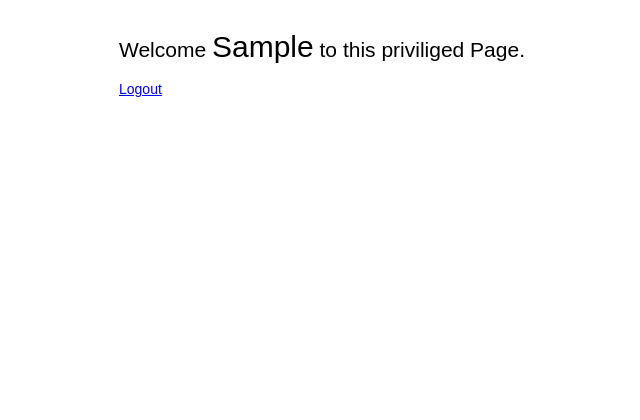
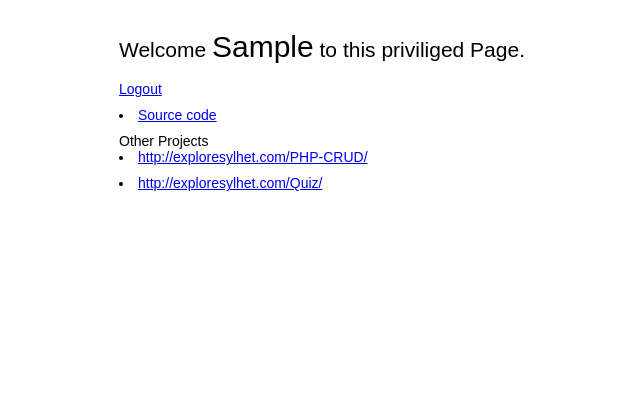
Before and after one commit to TheAhmadSharif/phpLab, a PHP site: page /welcome.php in a window 1280 px wide. Shown: the top 420 px of the page, without its empty margins (41-681 px from the left). Run offline with PHP 8.4, Linux system fonts and the light colour scheme; the visitor is signed in with stand-in values (Sample User, id 1).

Commit message:
content added

```diff
--- a/signup.php
+++ b/signup.php
@@ -21,7 +21,7 @@ if($_SERVER["REQUEST_METHOD"] == "POST"){
 
 
 
-     if (preg_match_all('/^[a-zA-Z]{4,20}$/', $password)) {
+     if (preg_match_all('/^[a-zA-Z0-9]{4,20}$/', $password)) {
          $flag = $flag + 1;
         }
      else {
@@ -104,6 +104,10 @@ if($_SERVER["REQUEST_METHOD"] == "POST"){
             <div>
                 <input type="submit" class="btn" value="Submit">
             </div>
+
+            <div>
+                <p>Already have account? <a href="login.php">Login</a></p>
+            </div>
         </form>
 
            <?php include 'footer.php'; ?>
--- a/style.css
+++ b/style.css
@@ -64,3 +64,12 @@ h2 {
 	font-size: 30px;
 	color: #000;
 }
+
+.container div {
+  margin-top: 10px;
+  margin-bottom: 10px;
+}
+
+.container div li {
+  margin-bottom: 10px;
+}
--- a/welcome.php
+++ b/welcome.php
@@ -13,9 +13,25 @@ if(!isset($_SESSION["loggedin"]) || $_SESSION["loggedin"] !== true){
 </head>
 <body>
 	<div class="container">
-			<h2>Welcome <span class="username"><?php echo $_SESSION["username"]; ?></span> to this priviliged Page.</h2>
+			<div>
+				<h2>Welcome <span class="username"><?php echo $_SESSION["username"]; ?></span> to this priviliged Page.</h2>
 
-			<a href="logout.php">Logout</a>
+				<a href="logout.php">Logout</a>
+			</div>  <!-- End -->
+
+			<div>
+				<li>
+					<a href="https://github.com/TheAhmadSharif/phpLab" target="_blank">Source code</a>
+				</li>
+				<div>
+					Other Projects
+					<li><a href="http://exploresylhet.com/PHP-CRUD/index.php" target="_blank">http://exploresylhet.com/PHP-CRUD/</a></li>
+
+					<li><a href="http://exploresylhet.com/Quiz/index.php" target="_blank">http://exploresylhet.com/Quiz/</a></li>
+				</div>
+
+
+			</div>  <!-- End -->
 
 			<?php include 'footer.php'; ?>
 
```
Also changed, not shown: _login.php (deleted, +0 -20 lines).
